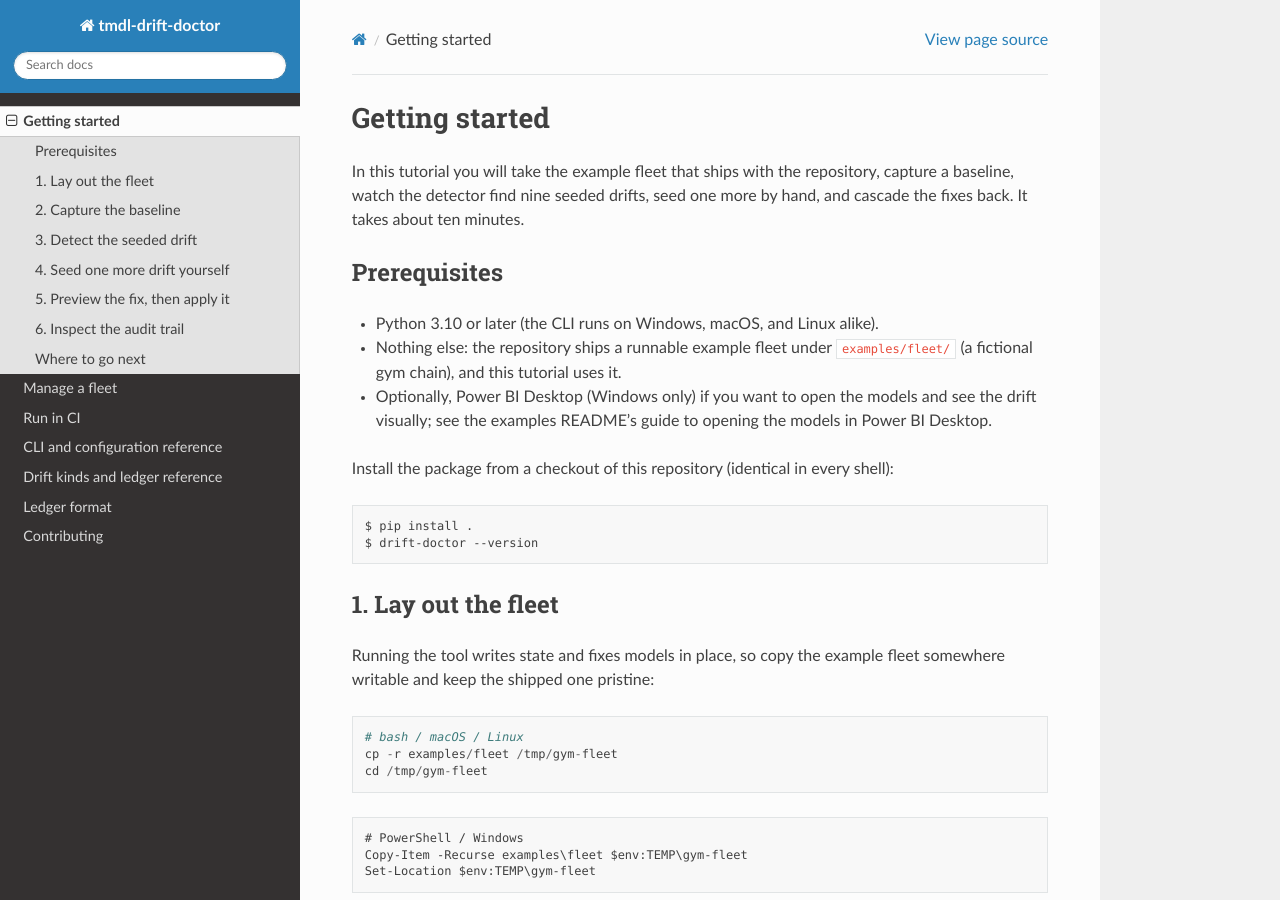
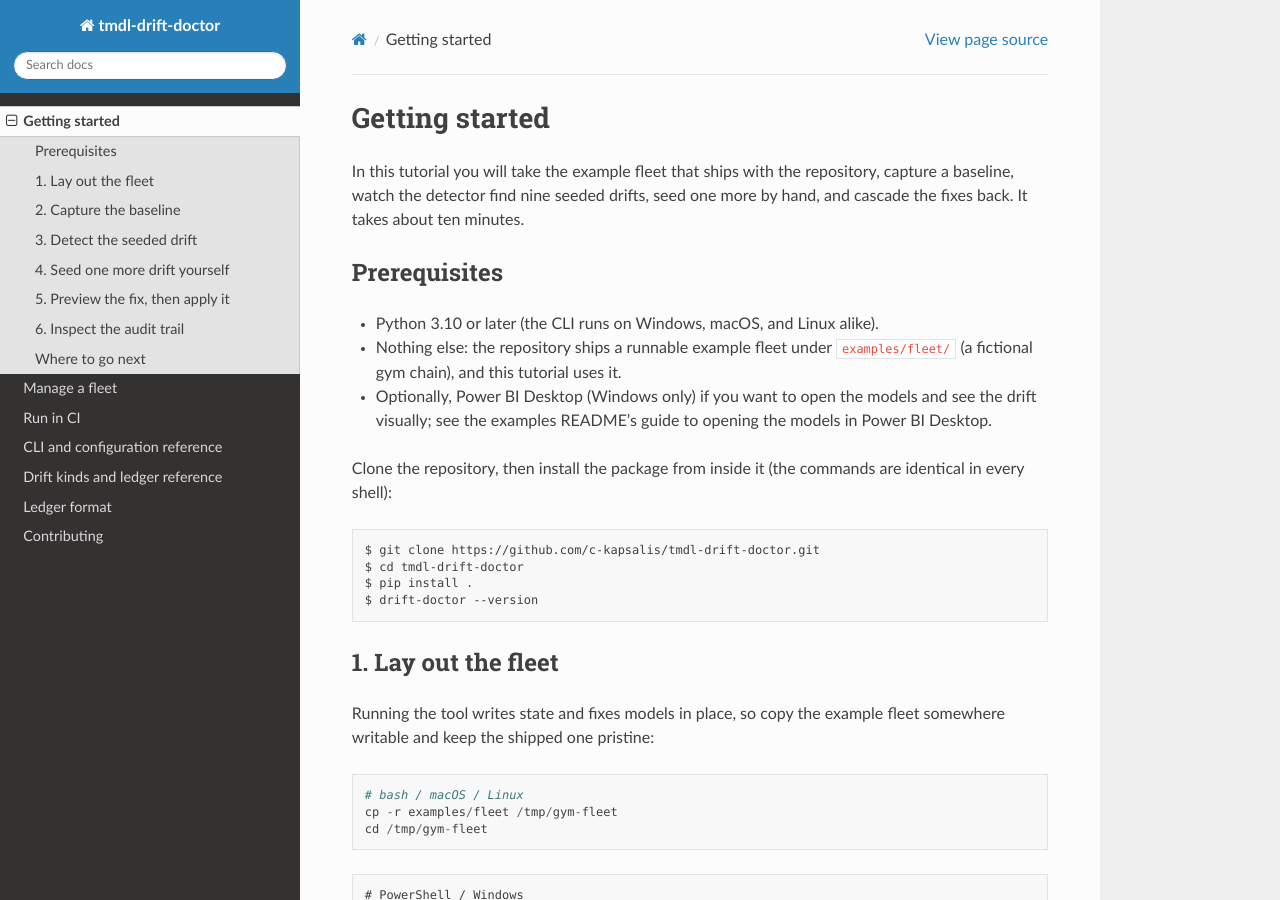
Before and after one commit to C-Kapsalis/tmdl-drift-doctor-documentation, a Sphinx documentation site: the page built from docs/tutorials/getting-started.rst, in a window 1280 px wide and 900 px high. Built offline with Sphinx 7.4.7 and the Read the Docs theme 3.1.0, drawn with Linux system fonts in a browser that asks for light colours.

Commit message:
Add the missing git clone step to the getting-started tutorial

```diff
--- a/docs/tutorials/getting-started.rst
+++ b/docs/tutorials/getting-started.rst
@@ -18,11 +18,13 @@ Prerequisites
   models and see the drift visually; see the examples README's guide to
   opening the models in Power BI Desktop.
 
-Install the package from a checkout of this repository (identical in
-every shell):
+Clone the repository, then install the package from inside it (the
+commands are identical in every shell):
 
 ::
 
+    $ git clone https://github.com/c-kapsalis/tmdl-drift-doctor.git
+    $ cd tmdl-drift-doctor
     $ pip install .
     $ drift-doctor --version
 
```
